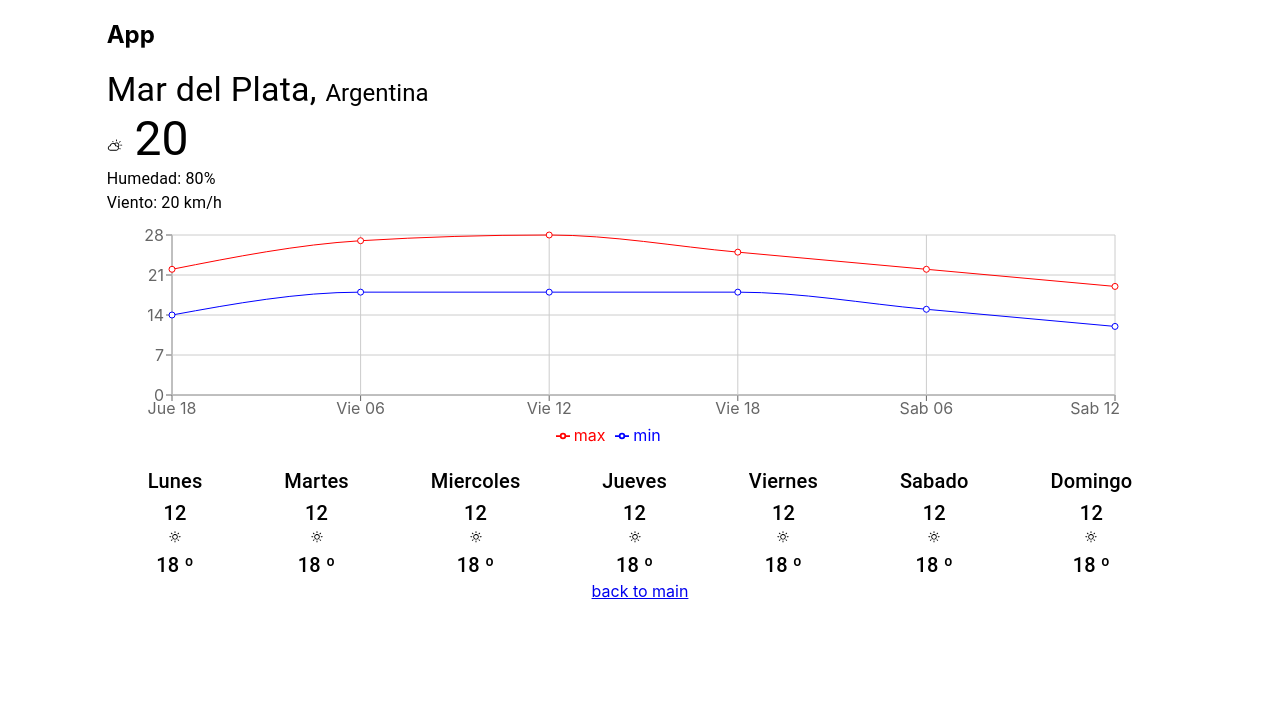
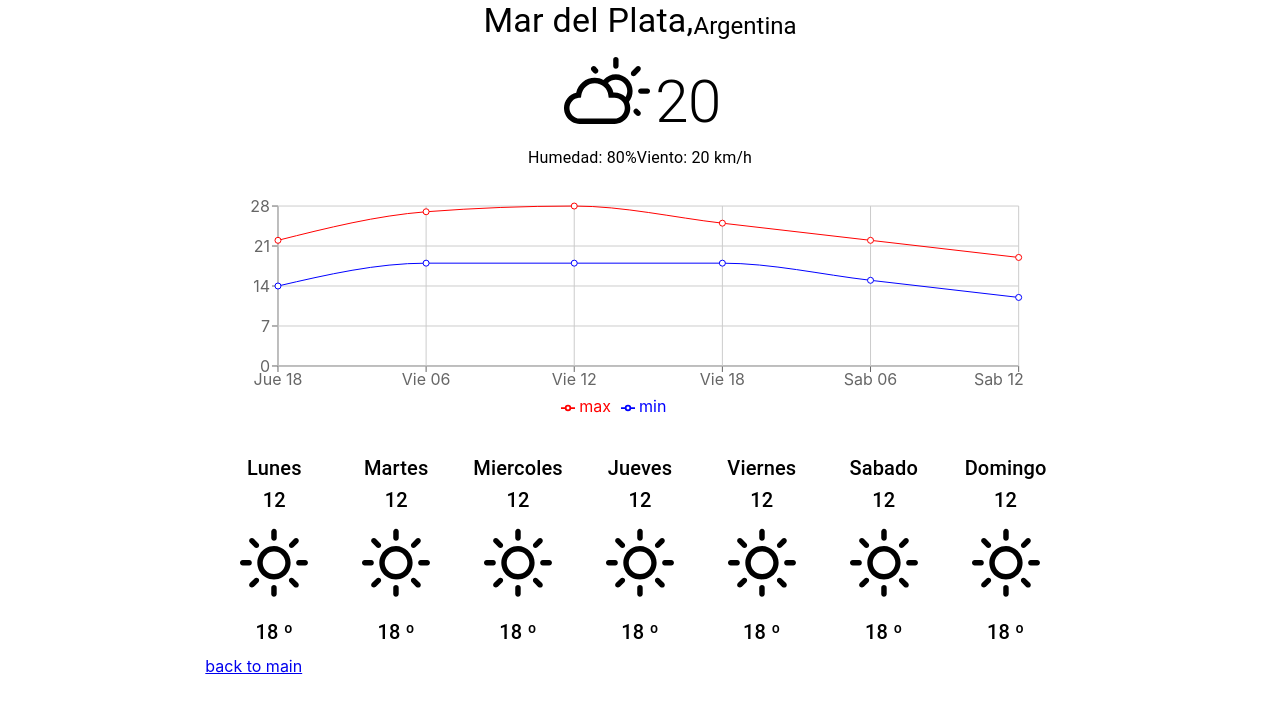
Before and after one commit to martinj-jaime/WeatherApp, a React (Create React App) app: page /city in a window 1280 px wide. Shown: the top 712 px of the page. Built offline with nearby package versions, Linux system fonts and the light colour scheme.

Commit message:
Adding styles

```diff
--- a/src/App.js
+++ b/src/App.js
@@ -9,8 +9,12 @@
       justifyContent="center"
       direction="row"
     >
-      <Grid item sm={10}>
-      <h2>App</h2>
+      <Grid item
+      xs={12}
+      sm={11}
+      md={10}
+      lg={8}
+      >
       <Router>
 
         <Switch>
--- a/src/components/CityInfo/CityInfo.jsx
+++ b/src/components/CityInfo/CityInfo.jsx
@@ -5,8 +5,8 @@
 const CityInfo = ({ city, country }) => {
   return (
     <>
-        <Typography display="inline" variant="h4">{city}, </Typography>
-        <Typography display="inline" variant="h5">{country}</Typography>
+        <Typography display="inline" variant="h4">{city},</Typography>
+        <Typography display="inline" variant="h5">  {country}</Typography>
     </>
   );
 };
--- /dev/null
+++ b/src/components/CityList/CityList.css
@@ -0,0 +1,4 @@
+
+.MuiGrid-container {
+    flex-wrap: nowrap;
+}
--- a/src/components/CityList/CityList.jsx
+++ b/src/components/CityList/CityList.jsx
@@ -1,11 +1,15 @@
 import React from 'react';
 import PropTypes from 'prop-types';
+
+// Styles
+import './CityList.css'
 import Grid from '@material-ui/core/Grid'
+import List from '@material-ui/core/List'
+import ListItem from '@material-ui/core/ListItem'
 
 // IMPORTS PROBLEM
 import CityInfo from './../CityInfo/CityInfo'
 import Weather from './../Weather/Weather'
-
 // import { CityInfo, Weather } from '../index'
 // import CityInfo from '../CityInfo'
 // import Weather from '../Weather'
@@ -16,29 +20,33 @@
     const { city, country } = cityAndCountry
 
     return (
-        <li key={city} onClick={eventOnClickCity}>
+        <ListItem
+        button
+        key={city}
+        onClick={eventOnClickCity}
+        >
             <Grid container
                 justifyContent="center"
                 alignItems="center"
             >
-                <Grid item md={8} xs={12} >
+                <Grid item md={9} xs={12} >
                     <CityInfo city={city} country={country} />
                 </Grid>
-                <Grid item md={4} xs={12} >
+                <Grid item md={3} xs={12} >
                     <Weather temperature={10} state={"cloudy"} />
                 </Grid>
             </Grid>
-        </li>
+        </ListItem>
     )
 }
 
 const CityList = ({ cities, onClickCity }) => {
   return (
-    <ul>
+    <List>
         {
             cities.map(cityAndCountry => renderCityAndCountry(onClickCity)(cityAndCountry))
         }
-    </ul>
+    </List>
   );
 };
 
--- a/src/components/IconState/IconState.jsx
+++ b/src/components/IconState/IconState.jsx
@@ -6,6 +6,8 @@
     WiSnow,
     WiRaindrop,
     WiThunderstorm } from 'react-icons/wi'
+
+import { IconContext } from 'react-icons'
 
 export const validValues = [
         "cloudy",
@@ -28,7 +30,9 @@
 const IconState = ({ state }) => {
     const StateByName = stateByName[state]
     return (
-        <StateByName />
+        <IconContext.Provider value={{size: '6em'}} >
+            <StateByName />
+        </IconContext.Provider>
     )
 }
 
--- a/src/components/Weather/Weather.jsx
+++ b/src/components/Weather/Weather.jsx
@@ -1,16 +1,22 @@
 import React from 'react';
 import PropTypes from 'prop-types';
 import Typography from '@material-ui/core/Typography'
+import Grid from '@material-ui/core/Grid'
 
 // IMPORTS PROBLEM
 import IconState from './../IconState/IconState'
 
 const Weather = ({ temperature, state }) => {
   return (
-    <div>
+    <Grid container item
+      direction='row'
+      justifyContent='center'
+      alignItems='center'
+      spacing={1}
+    >
         <IconState state={state} />
-        <Typography display="inline" variant="h3" > {temperature} </Typography>
-    </div>
+        <Typography display="inline" variant="h2" > {temperature} </Typography>
+    </Grid>
   );
 };
 
--- a/src/pages/CityPage.jsx
+++ b/src/pages/CityPage.jsx
@@ -74,19 +74,24 @@
 
   return (
     <Grid container
-      justifyContent="center"
+      justifyContent="space-around"
+      direction="column"
+      spacing={2}
     >
-      <Grid item xs={12} >
+      <Grid item container
+        xs={12}
+        justifyContent='center'
+        alignItems='flex-end'
+      >
         <CityInfo city={city} country={country} />
       </Grid>
 
-      <Grid item xs={12} >
-        <Grid item xs={8} >
+      <Grid container item xs={12}
+        justifyContent='center'
+        alignItems='center'
+      >
           <Weather state={state} temperature={temperature} />
-        </Grid>
-        <Grid item xs={4} >
           <WeatherDetails humidity={humidity} wind={wind} />
-        </Grid>
       </Grid>
 
       <Grid item xs={12} >
--- a/src/pages/MainPage.jsx
+++ b/src/pages/MainPage.jsx
@@ -24,7 +24,7 @@
 
   return (
     <div>
-        <h2>Main Page: Lista de Ciudades</h2>
+        <h2>City List</h2>
         <CityList cities={cities} onClickCity={onClickHandler} />
     </div>
     );
```
Also changed, not shown: 1 other file (tests, documents, lock files or other folders).
